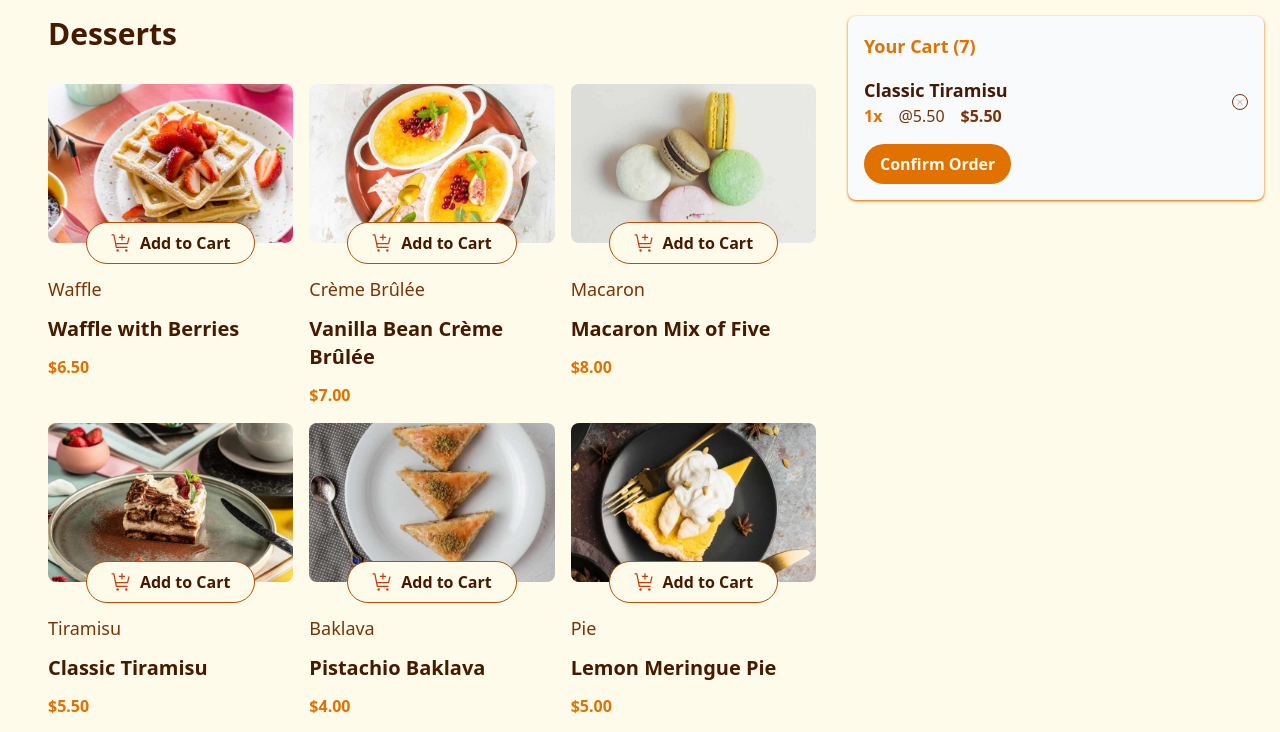
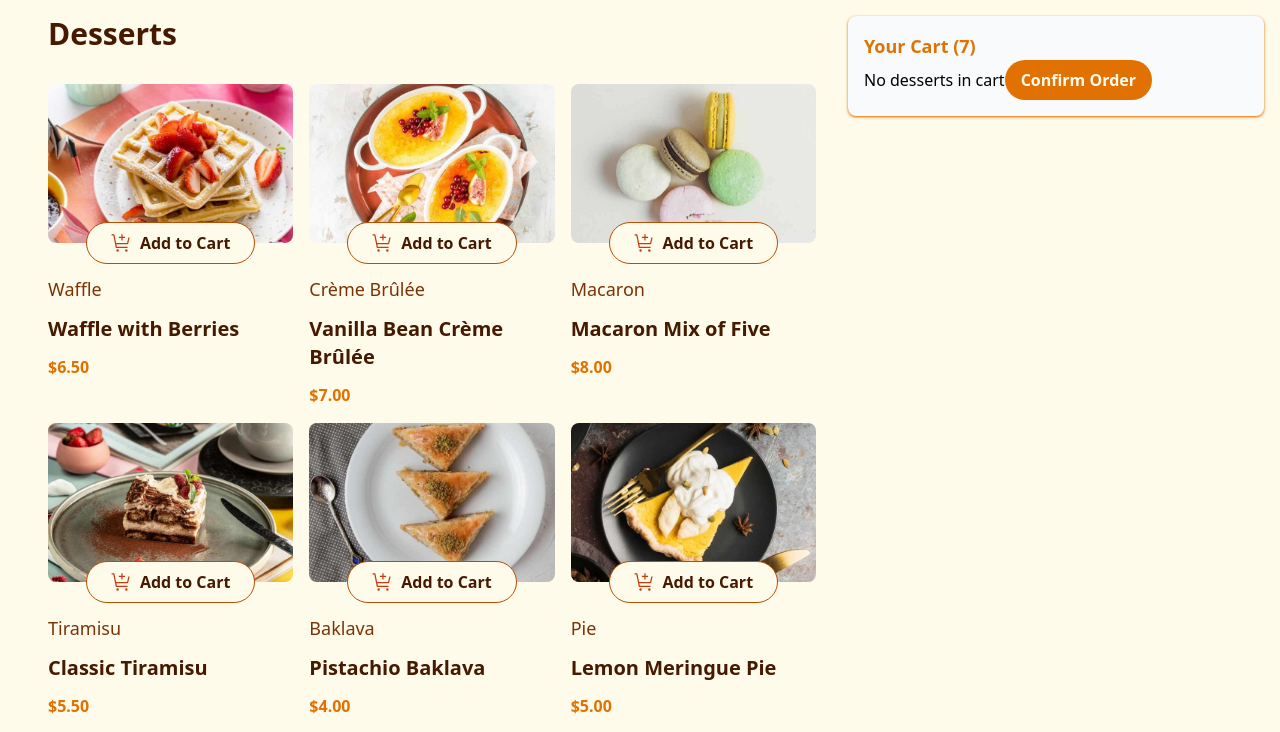
Before and after one commit to chegebrian/product-list-with-cart, a React (Vite) app: page / in a window 1280 px wide. Shown: the top 732 px of the page. Built offline with nearby package versions, Linux system fonts and the light colour scheme.

Commit message:
add items to cart

```diff
--- a/src/components/Cart.jsx
+++ b/src/components/Cart.jsx
@@ -1,11 +1,13 @@
 import React from 'react'
 import CartItem from './CartItem'
+import { useDessertsApi } from '../contexts/DataContext'
 
 function Cart() {
+    const { cart } = useDessertsApi()
     return (
         <div className='p-4 rounded-lg shadow-amber-600 shadow-sm bg-slate-50'>
             <h2 className='text-amber-600 capitalize font-bold text-lg'>your cart (7)</h2>
-        <CartItem/>
+            {!cart.length ? "No desserts in cart" : cart?.map((item, index) => <CartItem dessert={item} key={index}/>)}
             <button className='capitalize bg-amber-600 cursor-pointer rounded-full py-2 px-4 text-amber-50 font-semibold'>confirm order</button>
         </div>
     )
--- a/src/components/CartItem.jsx
+++ b/src/components/CartItem.jsx
@@ -1,16 +1,20 @@
 import React from 'react'
 
-function CartItem() {
+function CartItem({dessert}) {
+    const { image: { thumbnail, mobile, tablet, desktop }, name, category, price } = dessert
+    const formatter = new Intl.NumberFormat("en-us",{style:"currency", currency:"USD"})
+    const numberOfDesserts = 2
+    const cost = price * numberOfDesserts
     return (
         <div className='py-4 flex items-center justify-between'>
             <div>
 
-                <h3 className='text-amber-950 capitalize font-semibold text-lg'>classic tiramisu</h3>
+                <h3 className='text-amber-950 capitalize font-semibold text-lg'>{name}</h3>
                 <div className='flex items-center gap-4'>
 
                     <span className='text-amber-600 font-semibold'>1x</span>
-                    <span className='text-amber-900'>@5.50</span>
-                    <span className='text-amber-900 font-semibold'>$5.50</span>
+                    <span className='text-amber-900'>@{formatter.format(price)}</span>
+                    <span className='text-amber-900 font-semibold'>{formatter.format(cost)}</span>
                 </div>
             </div>
             <span className='border border-amber-900 w-4 h-4 rounded-[100%] cursor-pointer p-1 flex items-center justify-center'><img src="/assets/images/icon-remove-item.svg" alt="cross-image" /></span>
--- a/src/components/DessertCard.jsx
+++ b/src/components/DessertCard.jsx
@@ -1,19 +1,29 @@
 import React from 'react'
+import { useDessertsApi } from '../contexts/DataContext'
 
 
 function DessertCard({ dessert }) {
     const { image: { thumbnail, mobile, tablet, desktop }, name, category, price } = dessert
     const formatter = new Intl.NumberFormat("en-us", { currency: "USD", style: "currency" })
+    const { setCart, desserts, cart } = useDessertsApi()
+    function handleSetCart(selectedDessert) {
+        const item = desserts?.find((dessert) => dessert.name === selectedDessert)
+        if (cart.includes(item)) return;
+        setCart((cart) => [...cart, item])
+    }
+
+    console.log(cart);
+
     return (
-        <div className='max-w-xs'>
+        <div className='max-w-xs' >
 
 
-            <img src={mobile} alt={name} className='rounded-lg'/>
+            <img src={mobile} alt={name} className='rounded-lg' />
 
             <div>
                 <div className="relative flex items-center justify-center">
 
-                    <button className='flex items-center absolute cursor-pointer gap-2 bg-amber-50 py-2 px-6 font-semibold border text-amber-950 border-amber-700 rounded-full'><img src="/assets/images/icon-add-to-cart.svg" alt="add-to-cart-icon" />Add to Cart</button>
+                    <button onClick={() => handleSetCart(name)} className='flex items-center absolute cursor-pointer gap-2 bg-amber-50 py-2 px-6 font-semibold border text-amber-950 border-amber-700 rounded-full'><img src="/assets/images/icon-add-to-cart.svg" alt="add-to-cart-icon" />Add to Cart</button>
                 </div>
                 <div className='flex flex-col items-start gap-3 pt-8'>
                     <span className='text-amber-900 text-lg'>{category}</span>
--- a/src/contexts/DataContext.jsx
+++ b/src/contexts/DataContext.jsx
@@ -6,6 +6,7 @@ const dessertsContext = createContext()
 
 function DessertsProvider({ children }) {
     const [desserts, setDesserts] = useState()
+    const [cart, setCart] = useState([])
     useEffect(() => {
         async function fetchData() {
             try {
@@ -22,7 +23,7 @@ function DessertsProvider({ children }) {
         fetchData()
     }, [])
     return (
-        <dessertsContext.Provider value={{ desserts }}>{children}</dessertsContext.Provider>
+        <dessertsContext.Provider value={{ desserts, cart, setCart }}>{children}</dessertsContext.Provider>
     )
 }
 
```
Lines whose indentation alone changed are shown as unchanged.
